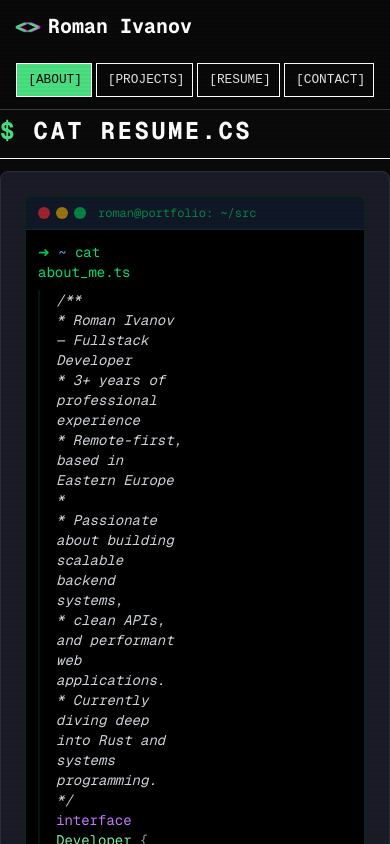
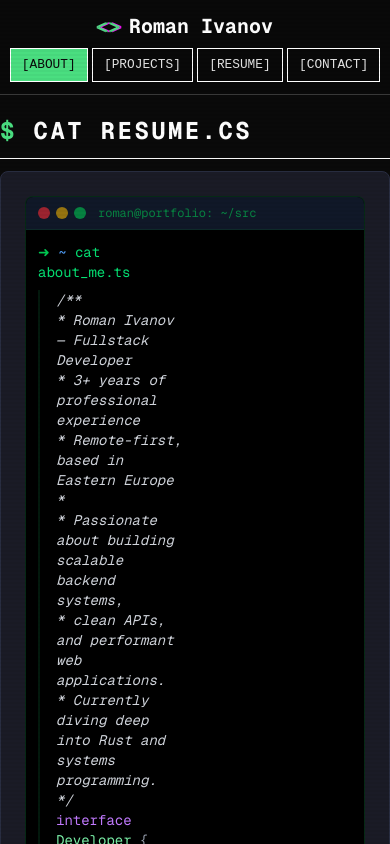
Before and after one commit to an4rky1/portfolio, a Next.js app: page / in a window 390 px wide. Shown: the top 844 px of the page. Built offline with nearby package versions, Linux system fonts and the light colour scheme.

Commit message:
fix: center nav buttons below name on mobile (items-center)

```diff
--- a/app/page.tsx
+++ b/app/page.tsx
@@ -130,7 +130,7 @@
 
       <header className="fixed top-0 left-0 right-0 border-b border-white/20 bg-background/95 backdrop-blur z-40 px-4 py-3 sm:px-6 sm:py-4">
         <div className="max-w-6xl mx-auto">
-          <div className="flex flex-col justify-between md:flex-row md:items-center md:justify-between gap-1 sm:gap-4 min-h-[85px] md:min-h-0">
+          <div className="flex flex-col items-center md:flex-row md:items-center md:justify-between gap-2 sm:gap-4">
             <div className="flex items-center gap-2">
               <span className="text-accent text-xl"><span className="glitch">&lt;&gt;</span></span>
               <h1 className="text-xl font-bold sm:text-2xl text-white">Roman Ivanov</h1>
```
